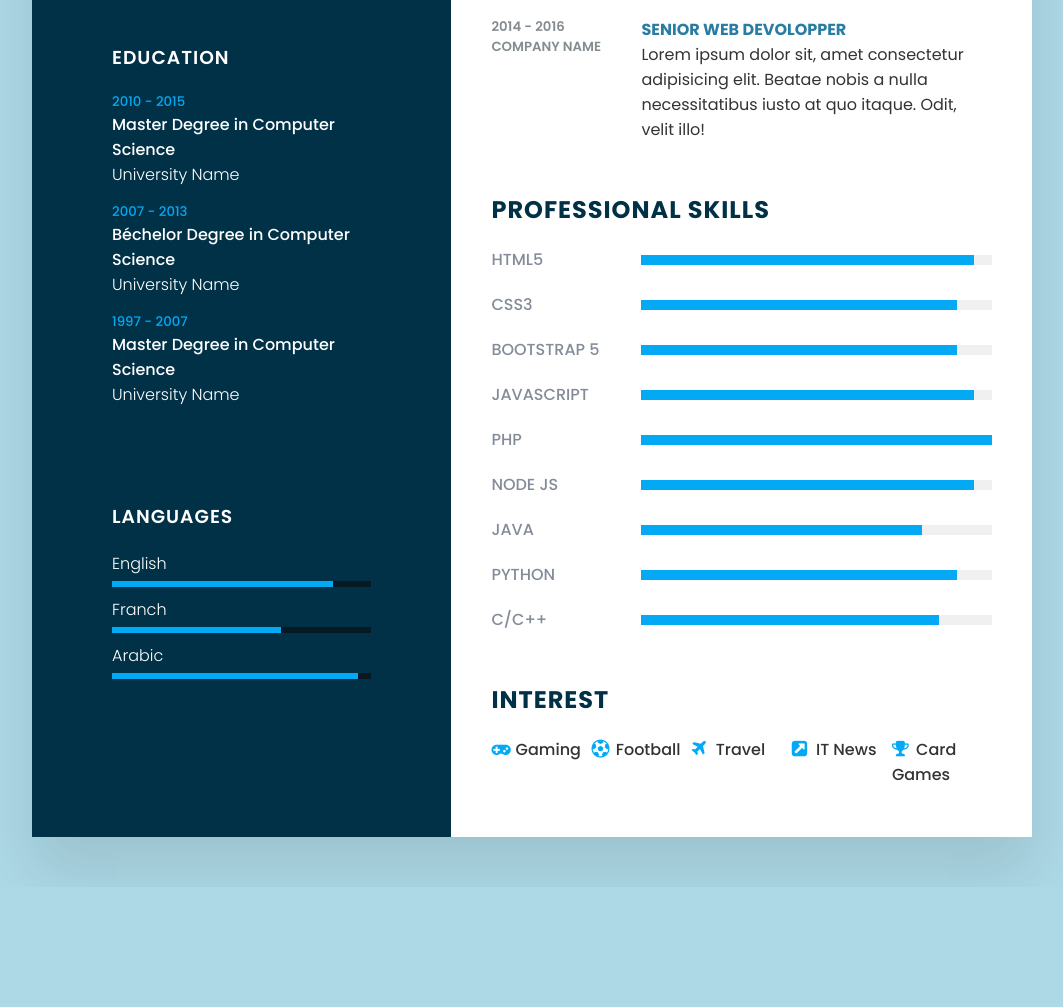
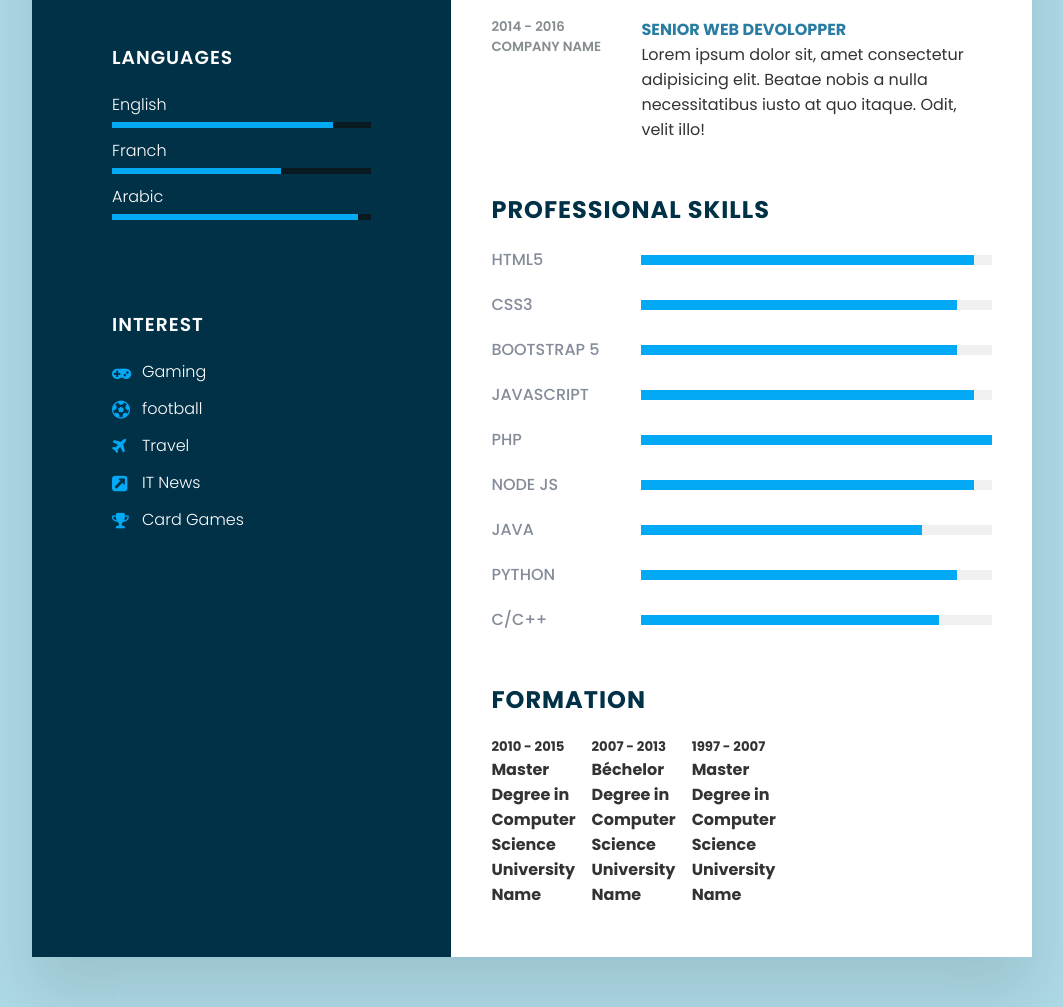
Before and after one commit to samehben3li/My-Portfolio, a plain HTML site: page cv/cv.html in a window 1280 px wide. Shown: the part 713-1720 px from the top of the page, without its empty margins (108-1171 px from the left). Before the commit the page ends 1600 px from the top, so only its background shows below. Drawn offline with Linux system fonts and the light colour scheme.

Commit message:
fix formation

```diff
--- a/cv/cv.html
+++ b/cv/cv.html
@@ -46,26 +46,6 @@
                     </li>
                 </ul>
             </div>
-            <div class="contactInfo education">
-                <h3 class="title">Education</h3>
-                <ul>
-                    <li>
-                        <h5>2010 - 2015</h5>
-                        <h4>Master Degree in Computer Science</h4>
-                        <h4>University Name</h4>
-                    </li>
-                    <li>
-                        <h5>2007 - 2013</h5>
-                        <h4>Béchelor Degree in Computer Science</h4>
-                        <h4>University Name</h4>
-                    </li>
-                    <li>
-                        <h5>1997 - 2007</h5>
-                        <h4>Master Degree in Computer Science</h4>
-                        <h4>University Name</h4>
-                    </li>
-                </ul>
-            </div>
             <div class="contactInfo language">
                 <h3 class="title">Languages</h3>
                 <ul>
@@ -87,6 +67,31 @@
                             <div style="width: 95%;"></div>
                         </span>
                     </li>
+                </ul>
+            </div>
+            <div class="contactInfo">
+                <h3 class="title">Interest</h3>
+                <ul class="control">
+                    <li>
+                        <span class="icon"><i class="fa fa-gamepad" aria-hidden="true"></i></span>
+                        <span class="text">Gaming</span>
+                    </li>
+                    <li>
+                        <span class="icon"><i class="fa fa-futbol-o" aria-hidden="true"></i></span>
+                        <span class="text">football</span>
+                    </li>
+                    <li>
+                        <span class="icon"><i class="fa fa-plane" aria-hidden="true"></i></span>
+                        <span class="text">Travel</span>
+                    </li>
+                    <li>
+                        <span class="icon"><i class="fa fa-external-link-square" aria-hidden="true"></i></span>
+                        <span class="text">IT News</span>
+                    </li>
+                    <li>
+                        <span class="icon"><i class="fa fa-trophy" aria-hidden="true"></i></span>
+                        <span class="text">Card Games</span>
+                        </li>
                 </ul>
             </div>
         </div>
@@ -193,13 +198,23 @@
                 </div>
             </div>
             <div class="about interest">
-                <h2 class="title2">Interest</h2>
+                <h2 class="title2">Formation</h2>
                 <ul>
-                    <li><i class="fa fa-gamepad" aria-hidden="true"></i> Gaming</li>
-                    <li><i class="fa fa-futbol-o" aria-hidden="true"></i> Football</li>
-                    <li><i class="fa fa-plane" aria-hidden="true"></i> Travel</li>
-                    <li><i class="fa fa-external-link-square" aria-hidden="true"></i> IT News</li>
-                    <li><i class="fa fa-trophy" aria-hidden="true"></i> Card Games</li>
+                    <li>
+                        <h5>2010 - 2015</h5>
+                        <h4>Master Degree in Computer Science</h4>
+                        <h4>University Name</h4>
+                    </li>
+                    <li>
+                        <h5>2007 - 2013</h5>
+                        <h4>Béchelor Degree in Computer Science</h4>
+                        <h4>University Name</h4>
+                    </li>
+                    <li>
+                        <h5>1997 - 2007</h5>
+                        <h4>Master Degree in Computer Science</h4>
+                        <h4>University Name</h4>
+                    </li>
                 </ul>
             </div>
         </div>
```
